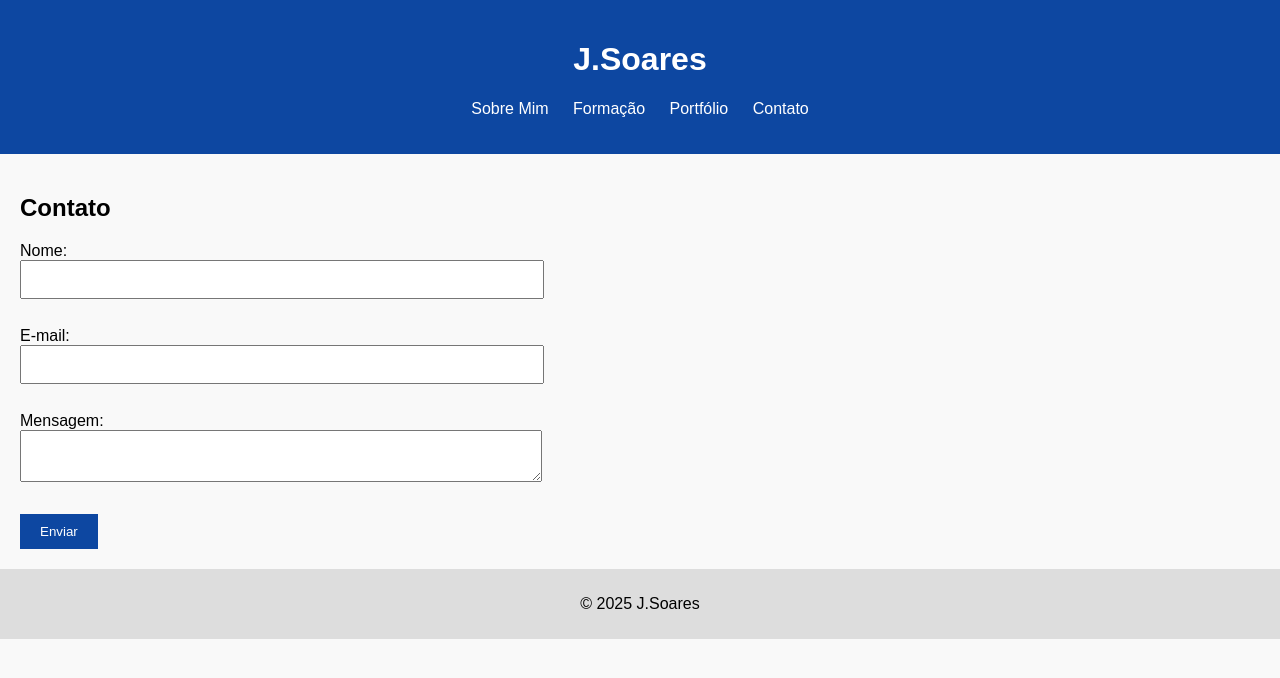
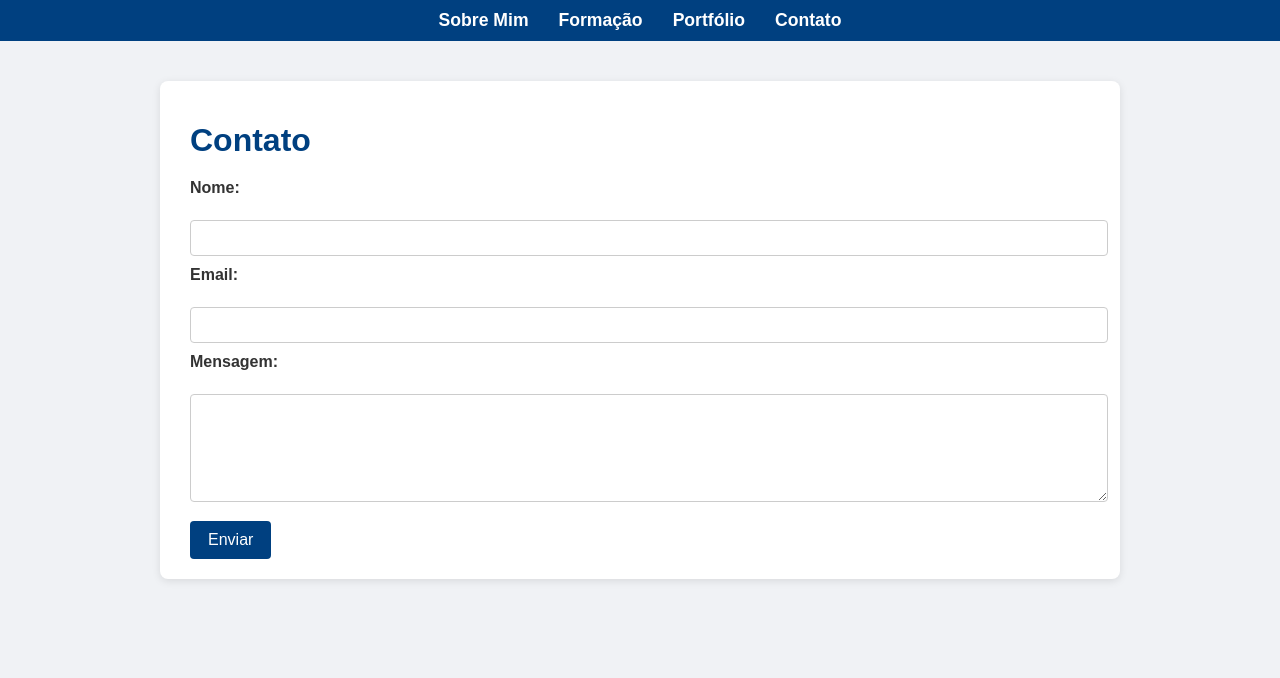
Before and after one commit to Jhully-cod/portfolio-jsoares, a plain HTML site: page contato.html in a window 1280 px wide. Drawn offline with Linux system fonts and the light colour scheme.

Commit message:
Atualizando o portfólio com a versão revisada

```diff
--- a/contato.html
+++ b/contato.html
@@ -1,13 +1,13 @@
 <!DOCTYPE html>
-<html lang="pt-br">
+<html lang="pt-BR">
 <head>
-  <meta charset="UTF-8">
-  <title>Contato</title>
-  <link rel="stylesheet" href="style.css">
+  <meta charset="UTF-8" />
+  <meta name="viewport" content="width=device-width, initial-scale=1" />
+  <title>Contato - Jhullyana Bento</title>
+  <link rel="stylesheet" href="style.css" />
 </head>
 <body>
-  <header>
-    <h1>J.Soares</h1>
+
   <nav>
     <ul>
       <li><a href="index.html">Sobre Mim</a></li>
@@ -16,26 +16,22 @@
       <li><a href="contato.html">Contato</a></li>
     </ul>
   </nav>
-  </header>
 
-  <main>
-    <h2>Contato</h2>
-    <form>
-      <label for="nome">Nome:</label><br>
-      <input type="text" id="nome" name="nome"><br><br>
+  <main class="container">
+    <h1>Contato</h1>
+    <form action="#" method="post">
+      <label for="nome">Nome:</label><br />
+      <input type="text" id="nome" name="nome" required /><br />
 
-      <label for="email">E-mail:</label><br>
-      <input type="email" id="email" name="email"><br><br>
+      <label for="email">Email:</label><br />
+      <input type="email" id="email" name="email" required /><br />
 
-      <label for="mensagem">Mensagem:</label><br>
-      <textarea id="mensagem" name="mensagem"></textarea><br><br>
+      <label for="mensagem">Mensagem:</label><br />
+      <textarea id="mensagem" name="mensagem" rows="5" required></textarea><br />
 
-      <button type="submit" onclick="alert('Mensagem enviada!')">Enviar</button>
+      <button type="submit">Enviar</button>
     </form>
   </main>
 
-  <footer>
-    <p>&copy; 2025 J.Soares</p>
-  </footer>
 </body>
 </html>
--- a/style.css
+++ b/style.css
@@ -1,56 +1,88 @@
-/* Estilos globais */
+/* style.css */
+/* Estilos básicos para o portfólio */
+
 body {
   font-family: Arial, sans-serif;
   margin: 0;
-  padding: 0;
-  background-color: #f9f9f9;
+  background-color: #f0f2f5;
+  color: #333;
 }
 
-/* Cabeçalho */
-header {
-  background-color: #0d47a1;
-  color: white;
-  padding: 20px;
-  text-align: center;
+nav {
+  background-color: #004080;
+  padding: 10px 0;
+  position: sticky;
+  top: 0;
+  z-index: 100;
 }
 
 nav ul {
   list-style: none;
+  display: flex;
+  justify-content: center;
+  margin: 0;
   padding: 0;
 }
 
 nav ul li {
-  display: inline;
-  margin: 10px;
+  margin: 0 15px;
 }
 
 nav ul li a {
   color: white;
   text-decoration: none;
+  font-weight: bold;
+  font-size: 1.1rem;
+  transition: color 0.3s;
 }
 
-main {
-  padding: 20px;
+nav ul li a:hover {
+  color: #ffa500;
 }
 
-/* Formulário */
-form input, form textarea {
+.container {
+  max-width: 900px;
+  margin: 40px auto;
+  background-color: white;
+  padding: 20px 30px;
+  border-radius: 8px;
+  box-shadow: 0 2px 8px rgba(0,0,0,0.1);
+}
+
+h1 {
+  color: #004080;
+  margin-bottom: 20px;
+}
+
+form label {
+  font-weight: bold;
+  margin-top: 10px;
+  display: block;
+}
+
+input[type="text"],
+input[type="email"],
+textarea {
   width: 100%;
-  max-width: 500px;
-  padding: 10px;
-  margin-bottom: 10px;
+  padding: 8px;
+  margin-top: 5px;
+  border: 1px solid #ccc;
+  border-radius: 4px;
+  font-size: 1rem;
 }
 
 button {
-  background-color: #0d47a1;
+  margin-top: 15px;
+  background-color: #004080;
   color: white;
   border: none;
-  padding: 10px 20px;
+  padding: 10px 18px;
+  font-size: 1rem;
   cursor: pointer;
+  border-radius: 4px;
+  transition: background-color 0.3s;
 }
 
-footer {
-  background-color: #ddd;
-  text-align: center;
-  padding: 10px;
+button:hover {
+  background-color: #003060;
 }
```
Also changed, not shown: formacao.html (+16 -23 lines), index.html (+11 -14 lines), portfolio.html (+12 -17 lines). Lines whose indentation alone changed are shown as unchanged.
